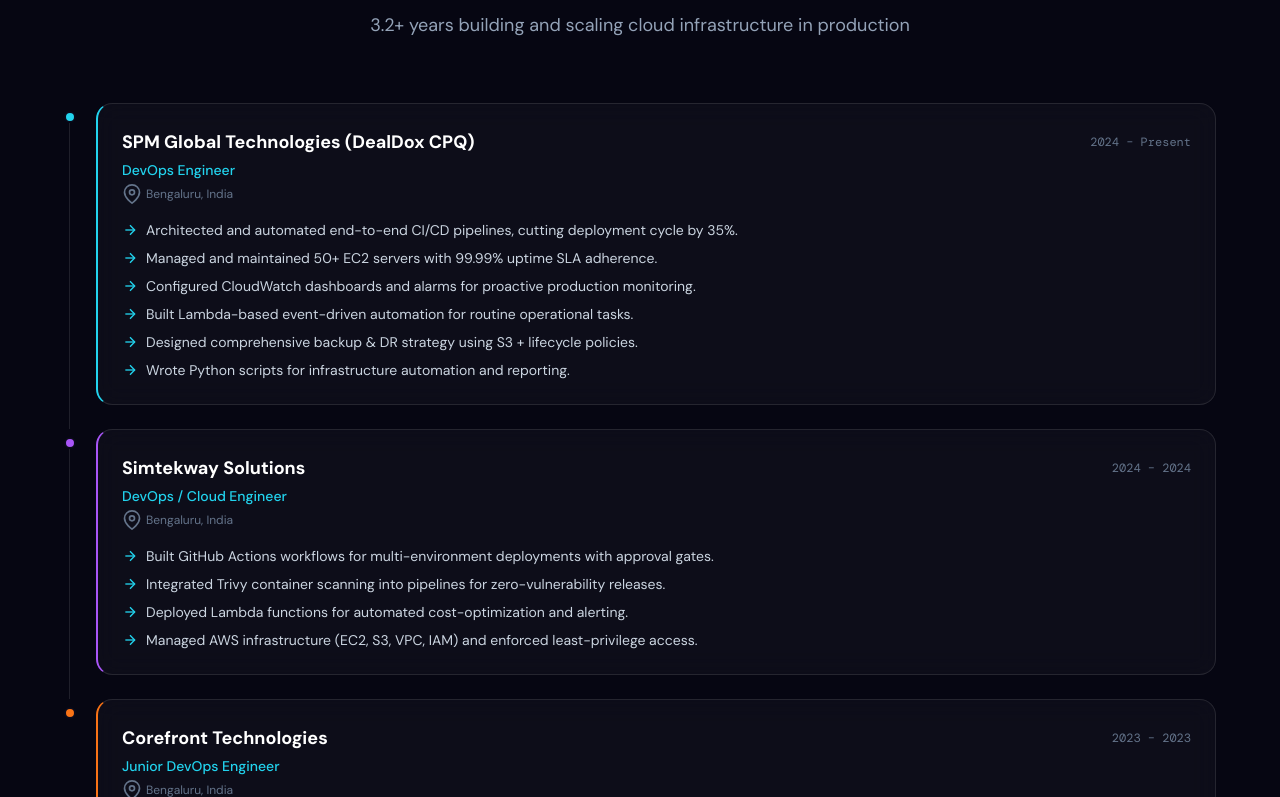
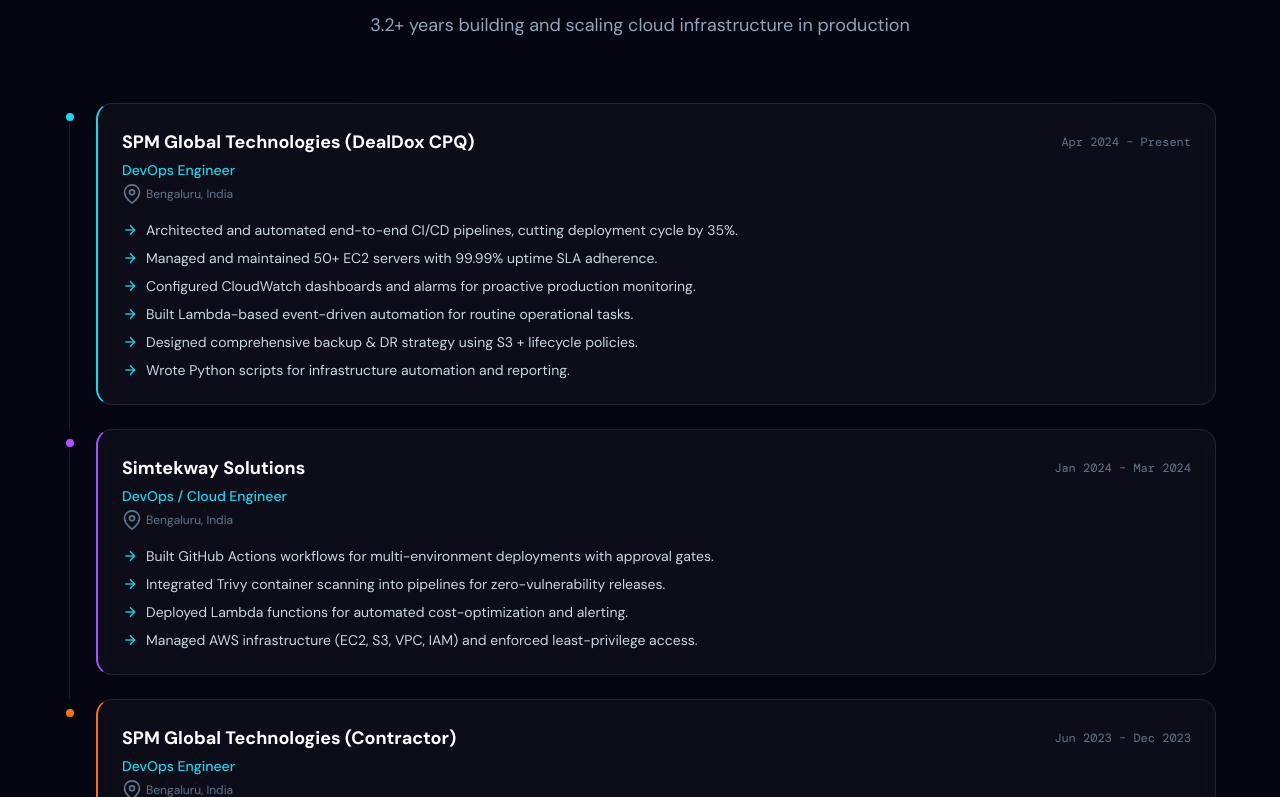
Before and after one commit to AzarCodes/personal-portfolio, a React (Create React App) app: page / in a window 1280 px wide. Shown: the part 2583-3380 px from the top of the page. Built offline with nearby package versions, Linux system fonts and the light colour scheme.

Commit message:
Updated Companie Details

```diff
--- a/src/azar-devops-portfolio.jsx
+++ b/src/azar-devops-portfolio.jsx
@@ -476,13 +476,13 @@ export default function Portfolio() {
   ];
 
   const experiences = [
-    { company:"SPM Global Technologies (DealDox CPQ)", role:"DevOps Engineer", period:"2024 – Present", location:"Bengaluru, India",
+    { company:"SPM Global Technologies (DealDox CPQ)", role:"DevOps Engineer", period:"Apr 2024 – Present", location:"Bengaluru, India",
       borderColor:"#22d3ee", dotColor:"#22d3ee", index:0,
       bullets:["Architected and automated end-to-end CI/CD pipelines, cutting deployment cycle by 35%.","Managed and maintained 50+ EC2 servers with 99.99% uptime SLA adherence.","Configured CloudWatch dashboards and alarms for proactive production monitoring.","Built Lambda-based event-driven automation for routine operational tasks.","Designed comprehensive backup & DR strategy using S3 + lifecycle policies.","Wrote Python scripts for infrastructure automation and reporting."]},
-    { company:"Simtekway Solutions", role:"DevOps / Cloud Engineer", period:"2024 – 2024", location:"Bengaluru, India",
+    { company:"Simtekway Solutions", role:"DevOps / Cloud Engineer", period:"Jan 2024 – Mar 2024", location:"Bengaluru, India",
       borderColor:"#a855f7", dotColor:"#a855f7", index:1,
       bullets:["Built GitHub Actions workflows for multi-environment deployments with approval gates.","Integrated Trivy container scanning into pipelines for zero-vulnerability releases.","Deployed Lambda functions for automated cost-optimization and alerting.","Managed AWS infrastructure (EC2, S3, VPC, IAM) and enforced least-privilege access."]},
-    { company:"Corefront Technologies", role:"Junior DevOps Engineer", period:"2023 – 2023", location:"Bengaluru, India",
+    { company:"SPM Global Technologies (Contractor)", role:"DevOps Engineer", period:"Jun 2023 – Dec 2023", location:"Bengaluru, India",
       borderColor:"#f97316", dotColor:"#f97316", index:2,
       bullets:["Provided AWS infrastructure support for staging and production environments.","Implemented CI/CD workflows reducing manual deployment errors.","Integrated SonarQube for code quality gates in build pipelines.","Automated routine tasks using Python and Bash scripting."]},
   ];
```
